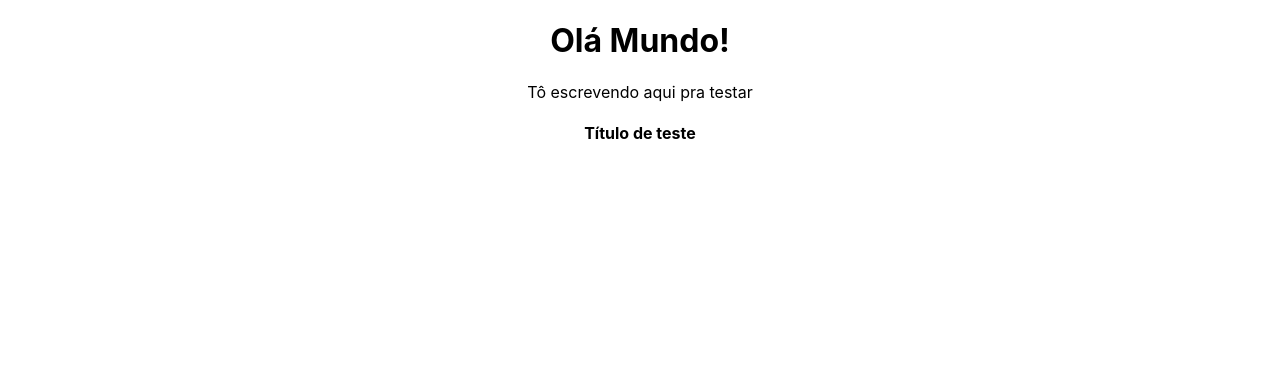
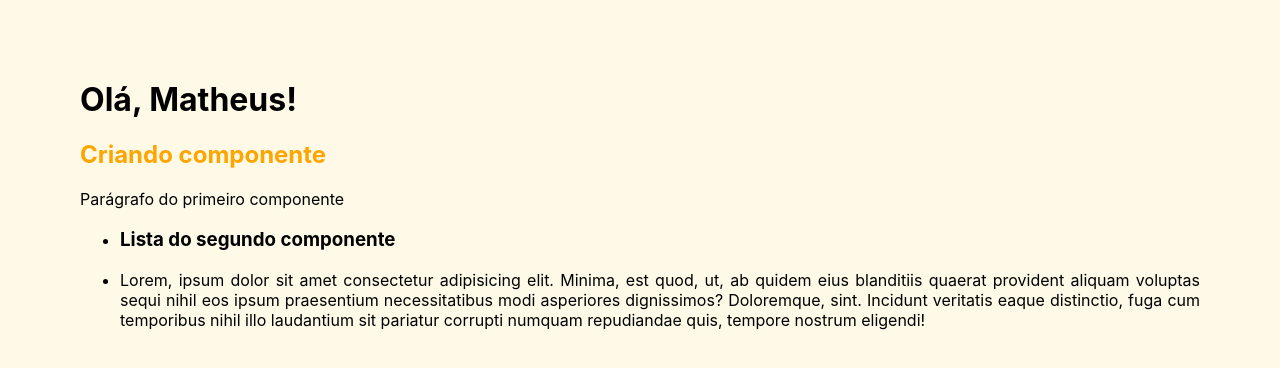
Before and after one commit to matheusfonseca18/AulaReact, a React (Create React App) app: page / in a window 1280 px wide. Shown: the top 368 px of the page. Built offline with nearby package versions, Linux system fonts and the light colour scheme.

Commit message:
atividDAE REACT

```diff
--- a/src/App.js
+++ b/src/App.js
@@ -1,14 +1,14 @@
-import './App.css';
+import './Components/style.css';
+import PrimeiroComponente from './Components/PrimeiroComponente';
+import SegundoComponente from './Components/SegundoComponente';
 
 function App() {
+  let nome = "Matheus"
   return (
     <div className="App">
-      <h1>Olá Mundo!</h1>
-      <p>Tô escrevendo aqui pra testar</p>
-      <div className="test">
-        <h4>Título de teste</h4>
-
-      </div>
+      <h1>Olá, {nome}!</h1>
+      <PrimeiroComponente/>
+      <SegundoComponente/>
     </div>
   );
 }
--- /dev/null
+++ b/src/Components/PrimeiroComponente.js
@@ -0,0 +1,10 @@
+const PrimeiroComponente = () => {
+    return (
+        <div>
+            <h2 class="titu">Criando componente</h2>
+            <p>Parágrafo do primeiro componente</p>
+        </div>
+    )
+}
+
+export default PrimeiroComponente;
--- /dev/null
+++ b/src/Components/SegundoComponente.js
@@ -0,0 +1,12 @@
+const SegundoComponente = () => {
+    return (
+        <div>
+            <ul>
+                <li><h3>Lista do segundo componente</h3></li>
+                <li>Lorem, ipsum dolor sit amet consectetur adipisicing elit. Minima, est quod, ut, ab quidem eius blanditiis quaerat provident aliquam voluptas sequi nihil eos ipsum praesentium necessitatibus modi asperiores dignissimos? Doloremque, sint. Incidunt veritatis eaque distinctio, fuga cum temporibus nihil illo laudantium sit pariatur corrupti numquam repudiandae quis, tempore nostrum eligendi!</li>
+            </ul>
+        </div>
+    )
+}
+
+export default SegundoComponente;
--- /dev/null
+++ b/src/Components/style.css
@@ -0,0 +1,12 @@
+body {
+    background-color: rgb(255, 249, 232);
+    text-align: justify;
+}
+
+.App {
+    margin: 5rem;
+}
+
+.titu {
+    color: orange;
+}
```
